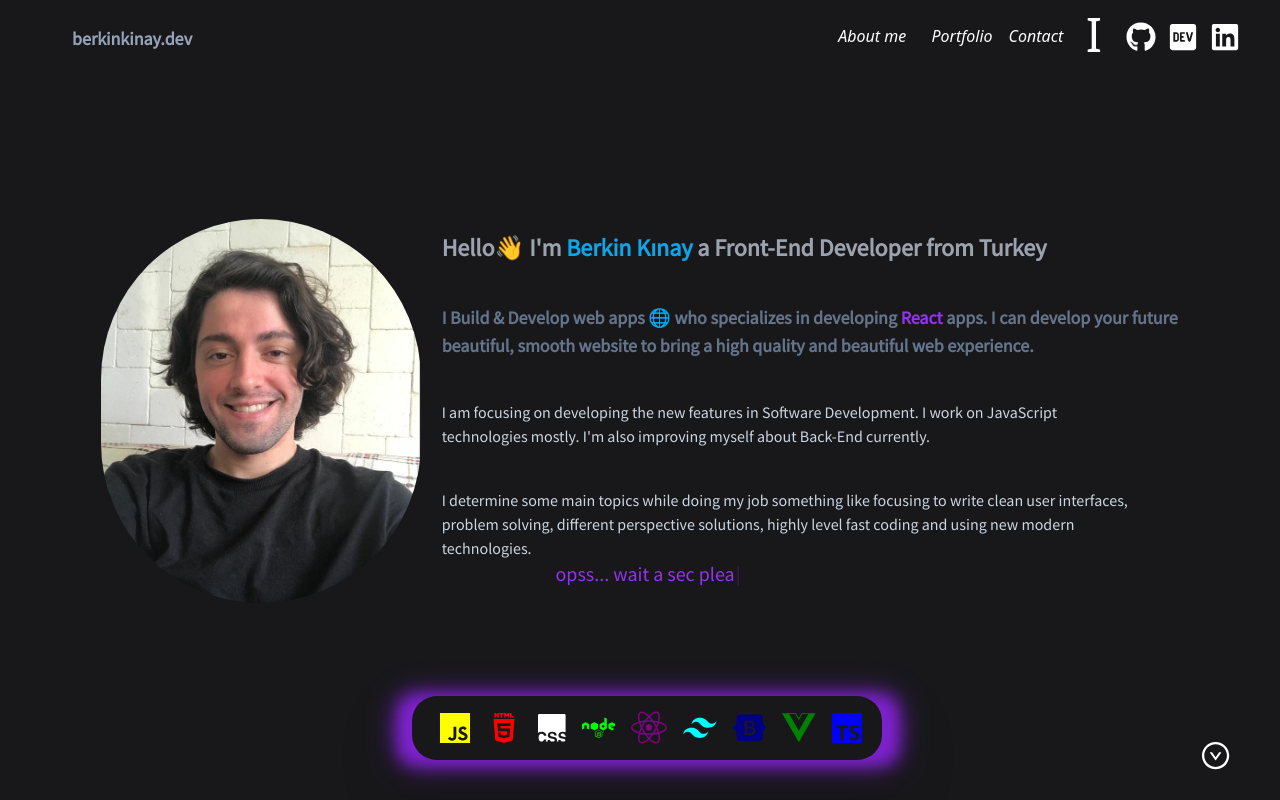
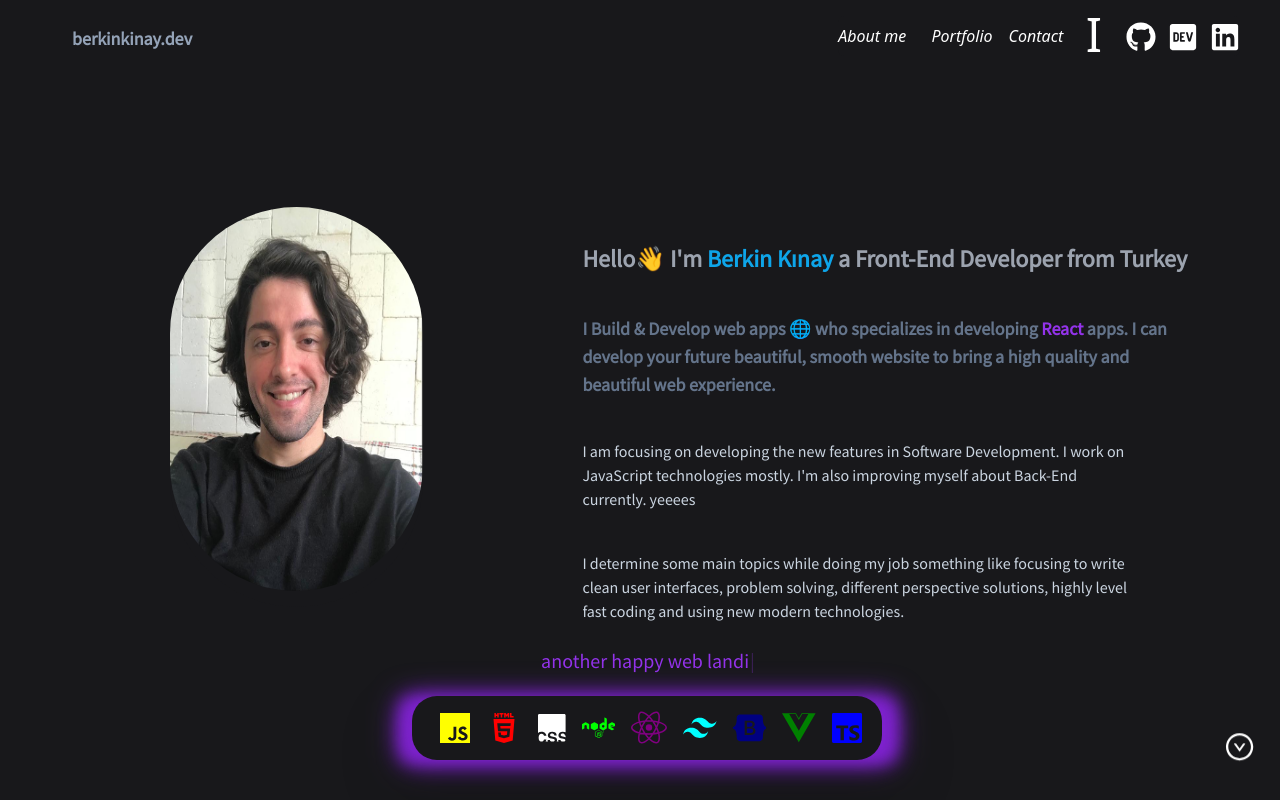
Before and after one commit to berkinkinay/Developer-Portfolio, a React (Create React App) app: page / in a window 1280 px wide. Shown: the top 800 px of the page. Built offline with nearby package versions, Linux system fonts and the light colour scheme.

Commit message:
Update Aboutme.js

```diff
--- a/src/pages/Aboutme.js
+++ b/src/pages/Aboutme.js
@@ -1,4 +1,4 @@
-import React from 'react';
+import React from 'react'
 import { AnimatePresence, motion } from 'framer-motion';
 import { FaNode } from 'react-icons/fa';
 import { TiHtml5 } from 'react-icons/ti';
@@ -13,7 +13,7 @@ import {
    SiBootstrap,
    SiTypescript
  } from 'react-icons/si';
-import Moreinfo from '../pages/Moreinfo';
+import Moreinfo from './Moreinfo';
 import Iconsmobile from '../components/Iconsmobile';
 import { AiOutlineDownCircle } from 'react-icons/ai';
 
@@ -24,27 +24,25 @@ const Aboutme = () => {
   <div className='Mobileview'>
    <div
      class=
-    'flex h-screen 2xl:h-screen w-full items-center justify-center text-black bg-zinc-900 xl:h-[1200px] md:h-[1450px] sm:h-[1490px]'
-   >
-   <button class='flex absolute w-12 h-12 right-8 bottom-3'
+    'flex xl:flex xl:flex-col xl:items-center xl:justify-center h-screen 2xl:h-screen w-full items-center justify-center text-black bg-zinc-900 xl:h-[1200px] md:h-[1450px] sm:h-[1490px]'
+    >
+     <button
+      class='flex absolute w-6 h-6 right-8 bottom-10 animate-bounce'
       id='/hello'
-      >
-       <a href='#hello'>
-     <AiOutlineDownCircle size="2.6em" color="white" />{" "}</a>
-   </button>
+     >
+       <a href=''>
+         <AiOutlineDownCircle size="2.6em" color="white" />{" "}
+       </a>
+     </button>
   <div
     class=
    'flex xl:flex xl:flex-col xl:items-center xl:justify-center w-full h-[540px] left-36 items-center text-white sm:w-full'
    >
-    <div
-      class=
-     'flex w-1/3 xl:mt-80 h-screen xl:h-[490px] items-center justify-center text-3xl bg-zinc-900 sm:flex sm:absolute sm:bottom-[420px] sm:bg-white sm:w-72 sm:h-80 sm:hidden'
-    >
      <div
        class=
-       'h-96 3xl:mt-[118px] xl:h-96 w-80 xl:w-96 xl:mt-56 ml-80 2xl:ml-24 mb-24 lg:mb-20 rounded-full items-center justify-center bg-zinc-900 m:hidden'
+       'flex mt-[190px] h-80 w-80 xl:h-96 xl:w-96 xl:mt-56 ml-80 2xl:ml-[170px] mb-24 lg:mb-20 rounded-full items-center justify-center bg-zinc-900 m:hidden'
       >
-        <img class='h-96 w-80 xl:h-80 lg:h-72 lg:w-56 md:h-64  sm:h-56 rounded-full mb-24 xl:mb-36' src={Me} alt='' />
+        <img class='h-96 w-96 xl:h-80 lg:h-72 lg:w-56 md:h-64  sm:h-56 rounded-full mb-24 xl:mb-36' src={Me} alt='' />
      </div>
      <div
        class=
@@ -52,14 +50,13 @@ const Aboutme = () => {
       >
         <img class='h-96 w-80' src={Me} alt='' />
      </div>
-   </div>
      <div
        class=
-      'flex w-2/3 xl:items-center xl:justify-center h-96 items-center justify-center lg:ml-24 lg:mb-24 sm:h-72 sm:bg-gray-700 sm:mr-24 sm:w-full'
+      'flex ml-36 w-[900px] h-[380px] 2xl:h-[380px] right-56 xl:items-center xl:justify-center items-center justify-center lg:ml-24 lg:mb-24 sm:h-72 sm:bg-gray-700 sm:mr-24 sm:w-full'
       >
       <div
        class=
-       'grid grid-rows-4 grid-flow-col text-white text-xl bg-zinc-900 w-[780px] mr-24 h-72 mb-12 lg:ml-24 sm:h-96 sm:bg-gray-800 sm:w-full'
+       'grid grid-rows-4 grid-flow-col text-white text-xl bg-zinc-900 w-fit h-[378px] lg:ml-24 sm:h-96 sm:bg-gray-800 sm:w-full xl:mr-24 2xl:mr-24 2xl:mt-4'
        >
         <motion.div
           animate={{ x: 15 }}
@@ -67,7 +64,7 @@ const Aboutme = () => {
         >
         <div
          class=
-         'text-3xl 2xl:text-2xl text-gray-400 font-semibold sm:w-80 sm:mt-12 sm:text-base'
+         'text-3xl mt-6 2xl:text-2xl text-gray-400 font-semibold sm:w-80 sm:mt-12 sm:text-bas'
          >
           Hello👋 I'm <a class="text-sky-500 hover:text-slate-200 after:content-[''] ..." href="https://www.instagram.com/berkinkinay/" target="_blank">Berkin Kınay</a> a Front-End Developer from Turkey
        </div>
@@ -84,7 +81,7 @@ const Aboutme = () => {
         >
          I am focusing on developing the new features in Software Development.
          I work on JavaScript technologies mostly.
-         I'm also improving myself about Back-End currently.
+         I'm also improving myself about Back-End currently. yeeees
         </div>
        <div
         class=
@@ -100,13 +97,16 @@ const Aboutme = () => {
    </div>
        <div
          class=
-         'text-xl text-purple-600 font-medium absolute 3xl:top-[772px] 2xl:top-[560px] xl:flex! xl:mt-[600px] ml-4 lg:mt-80 lg:ml-12 md:top-[1240px] sm:flex sm:text-xs sm:top-[860px] sm:mr-8'
+         'flex text-xl text-purple-600 font-medium absolute 3xl:bottom-36 2xl:bottom-[125px] xl:top-[1050px] lg:bottom-0 xl:mt-[100px] ml-4 lg:mt-80 lg:ml-12 md:top-[1240px] sm:flex sm:text-xs sm:top-[860px] sm:mr-8'
           >
            <Typewrite
              onInit=
              {(typewriter) => {
              typewriter
-             .pauseFor(2000)
+             .typeString ("another happy web landing!")
+             .pauseFor(1000)
+             .deleteAll()
+             .pauseFor(50)
              .typeString ("opss... wait a sec please")
              .pauseFor(1500)
              .deleteAll()
@@ -119,7 +119,7 @@ const Aboutme = () => {
        </div>
    <div
     class=
-    'flex h-16 w-[520px] xl:top-[900px] absolute bottom-12 items-center justify-center rounded-[30px] md:top-[1200px] sm:hidden'
+    'flex h-16 w-[520px] xl:top-[900px] lg:mt-36 absolute bottom-12 items-center justify-center rounded-[30px] md:top-[1200px] sm:hidden'
     >
     <div
      class=
@@ -132,7 +132,7 @@ const Aboutme = () => {
         <div class="flex absolute inset-3 h-full w-full items-center rounded-lg bg-purple-700 px-10 py-6 blur hover:bg-purple-400"></div>
         <div class="flex absolute inset-3 h-full w-full items-center rounded-lg bg-purple-700 px-10 py-6 blur-md hover:bg-purple-400"></div>
         <div class="flex absolute inset-3 h-full w-full items-center rounded-lg bg-purple-700 px-10 py-6 blur-lg hover:bg-purple-400"></div>
-    </div>
+     </div>
      <button
        class=
        "absolute top-2 flex items-center justify-center h-16 w-[470px] divide-gray-600 rounded-[25px] bg-zinc-900 leading-none ml-8"
@@ -141,7 +141,7 @@ const Aboutme = () => {
        class=
       "absolute flex flex-cols-9 items-center text-white w-fit h-24 gap-4"
       >
-       <motion.div
+        <motion.div
           whileHover={{ scale: 1.2 }}
           transition={{ duration: 0.2 }}
        >
```
